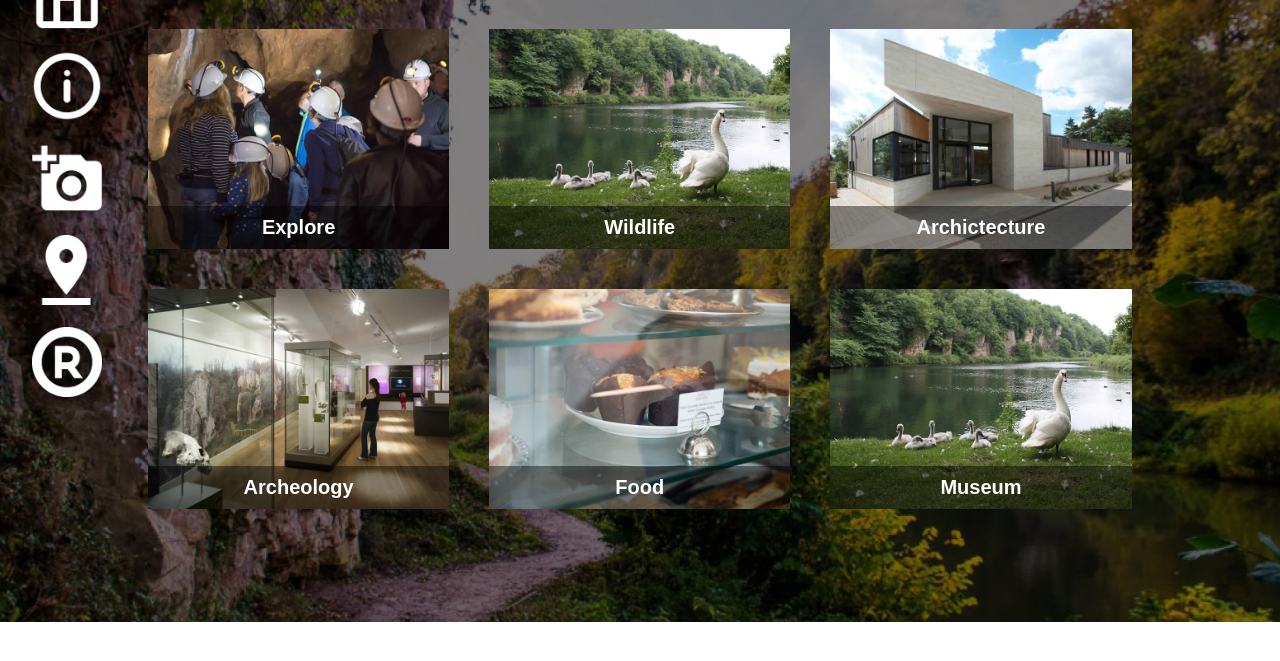
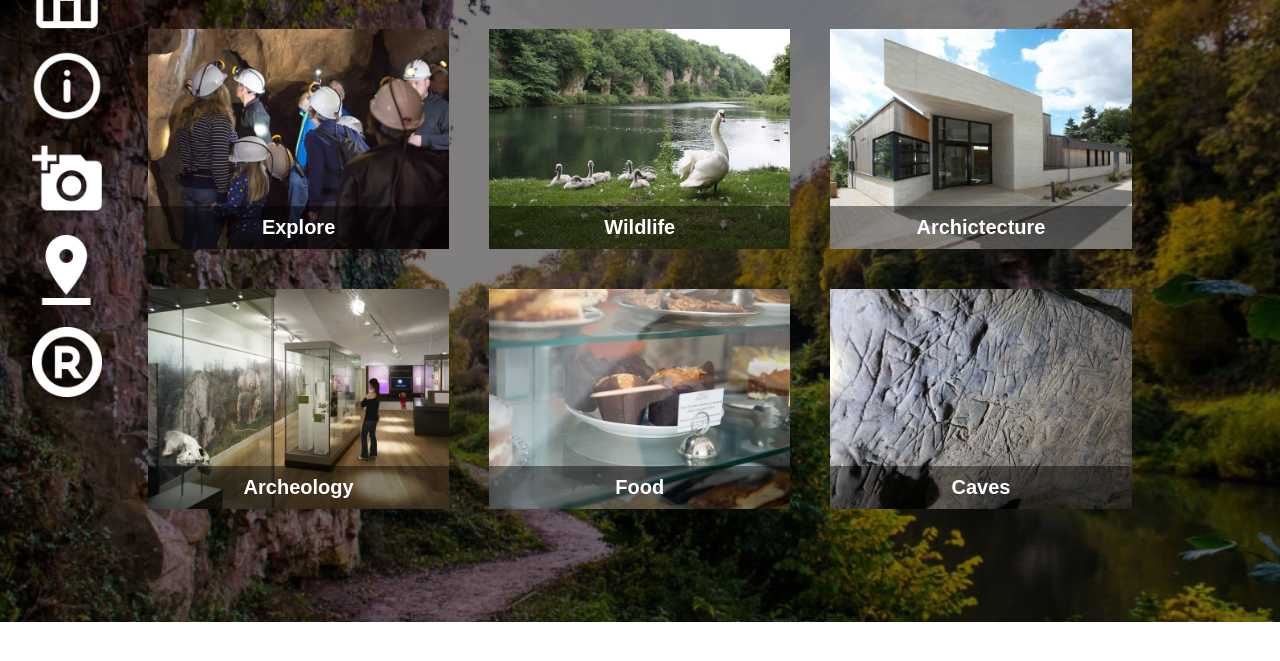
Before and after one commit to UsmanRajput89/testproject, a plain HTML site: page gallery.html in a window 1280 px wide. Shown: the part 109-770 px from the top of the page. Drawn offline with Linux system fonts and the light colour scheme.

Commit message:
Update Gallery

```diff
--- a/gallery.html
+++ b/gallery.html
@@ -69,9 +69,9 @@
                 </div>
             </div>
             <div class="column">
-                <div class="gallery-elem1" style="background-image: url('images/Wildlife.jpg');">
+                <div class="gallery-elem1" style="background-image: url('images/caves.jpg');">
                     <div class="gal-elem-txt">
-                        <a href="#"> Museum</a>
+                        <a href="#"> Caves</a>
                     </div>
                 </div>
             </div>
```
